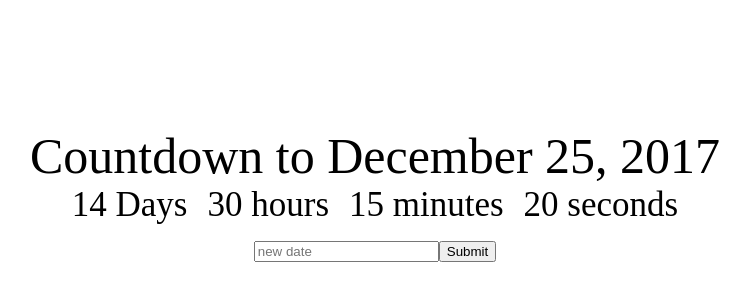
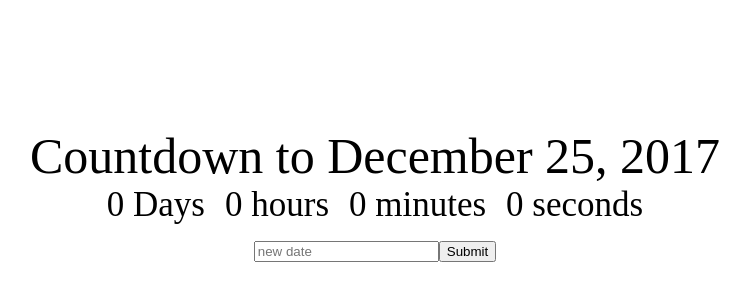
Before and after one commit to yhendricks/countdownchamp, a React (Create React App) app: page / in a window 1280 px wide. Shown: the part 126-426 px from the top of the page, without its empty margins (265-1015 px from the left). Built offline with nearby package versions, Linux system fonts and the light colour scheme.

Commit message:
Add Clock component. Renamed App.js to App.jsx

```diff
--- a/src/App.js
+++ b/src/App.jsx
@@ -1,5 +1,7 @@
 import React, { Component } from 'react';
+import Clock from './Clock';
 import './App.css';
+
 
 class App extends Component {
     constructor(props) {
@@ -11,6 +13,7 @@ class App extends Component {
     }
 
     changeDeadline() {
+        //console.log('state', this.state);
         this.setState({deadline: this.state.newDeadline});
     }
 
@@ -19,12 +22,7 @@ class App extends Component {
             <div className="App">
                 <div className="App-title">Countdown to {this.state.deadline}</div>
                 <div>
-                    <div>
-                        <div className="Clock-days">14 Days</div>
-                        <div className="Clock-hours">30 hours</div>
-                        <div className="Clock-minutes">15 minutes</div>
-                        <div className="Clock-seconds">20 seconds</div>
-                    </div>
+                    <Clock />
                     <div>
                         <input onChange={event => this.setState({newDeadline: event.target.value})} placeholder="new date" type="text" name="" id=""/>
                         <button onClick={() => this.changeDeadline()}>Submit</button>
--- /dev/null
+++ b/src/Clock.jsx
@@ -0,0 +1,26 @@
+import React, { Component } from 'react';
+import './App.css';
+
+class Clock extends Component {
+    constructor(props) {
+        super(props);
+        this.state = {
+            days: 0,
+            hours: 0,
+            minutes: 0,
+            seconds: 0
+        }
+    }
+    render(){
+        return (
+            <div>
+                <div className="Clock-days">{this.state.days} Days</div>
+                <div className="Clock-hours">{this.state.hours} hours</div>
+                <div className="Clock-minutes">{this.state.minutes} minutes</div>
+                <div className="Clock-seconds">{this.state.seconds} seconds</div>
+            </div>
+        )
+    }
+}
+
+export default Clock;
```
Also changed, not shown: 1 other file (tests, documents, lock files or other folders).
